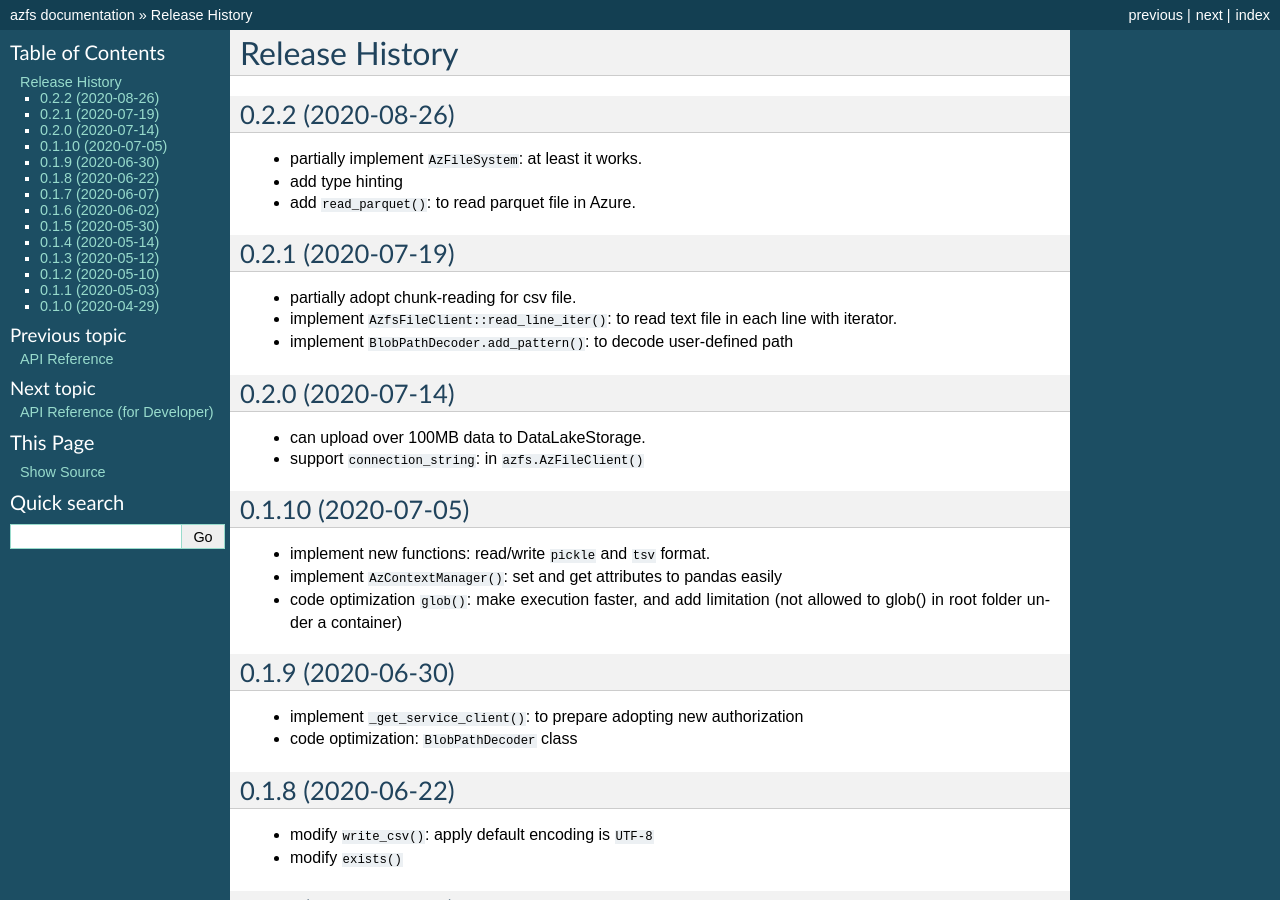
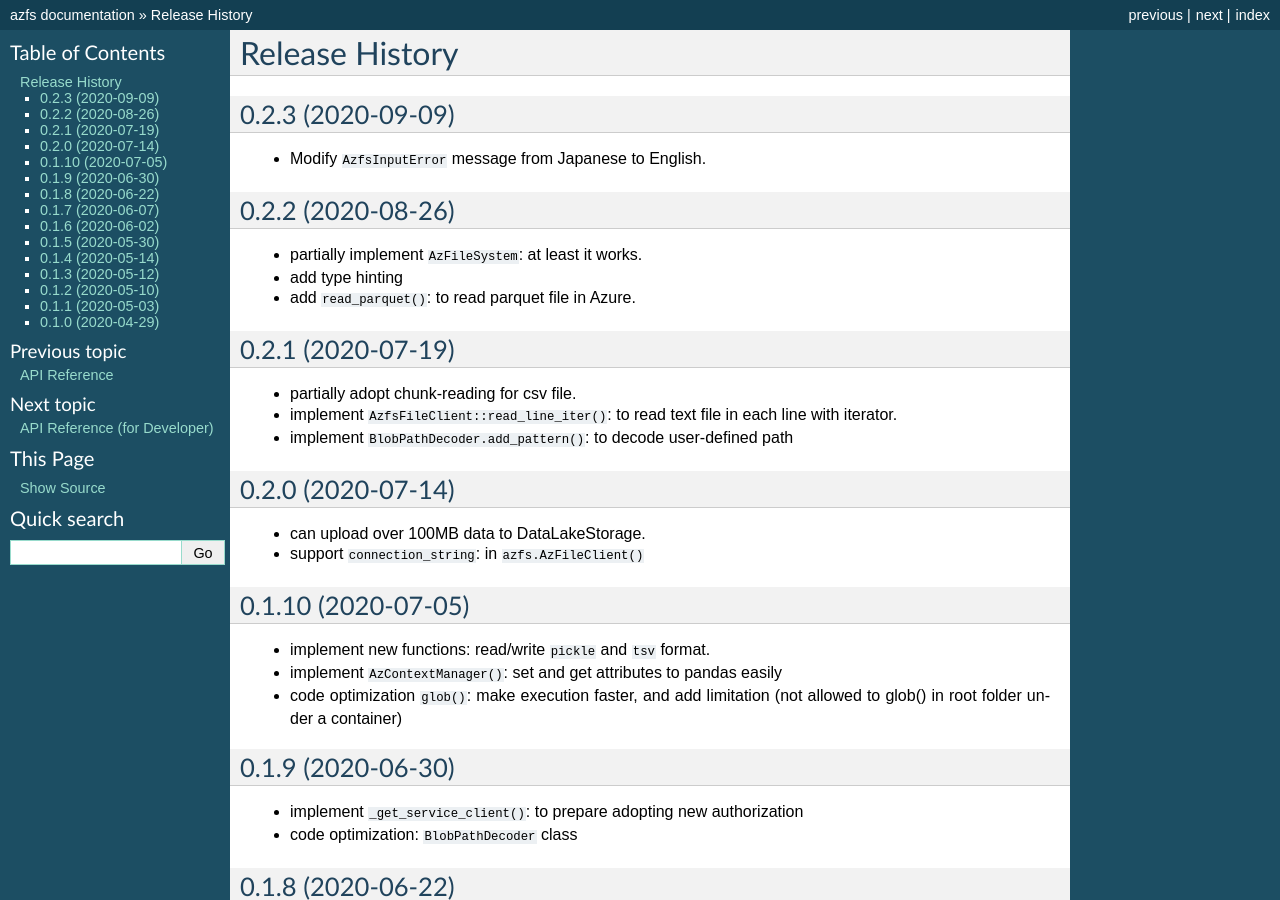
Before and after one commit to arpitjain799/azfs, a Sphinx documentation site: the page built from docs/sources/release_history.rst, in a window 1280 px wide and 900 px high. Built offline with Sphinx 7.4.7, drawn with Linux system fonts in a browser that asks for light colours.

Commit message:
update release-note

```diff
--- a/docs/sources/release_history.rst
+++ b/docs/sources/release_history.rst
@@ -4,6 +4,11 @@ Release History
 .. toctree::
    :maxdepth: 4
 
+
+0.2.3 (2020-09-09)
+------------------
+
+* Modify ``AzfsInputError`` message from Japanese to English.
 
 0.2.2 (2020-08-26)
 ------------------
```
